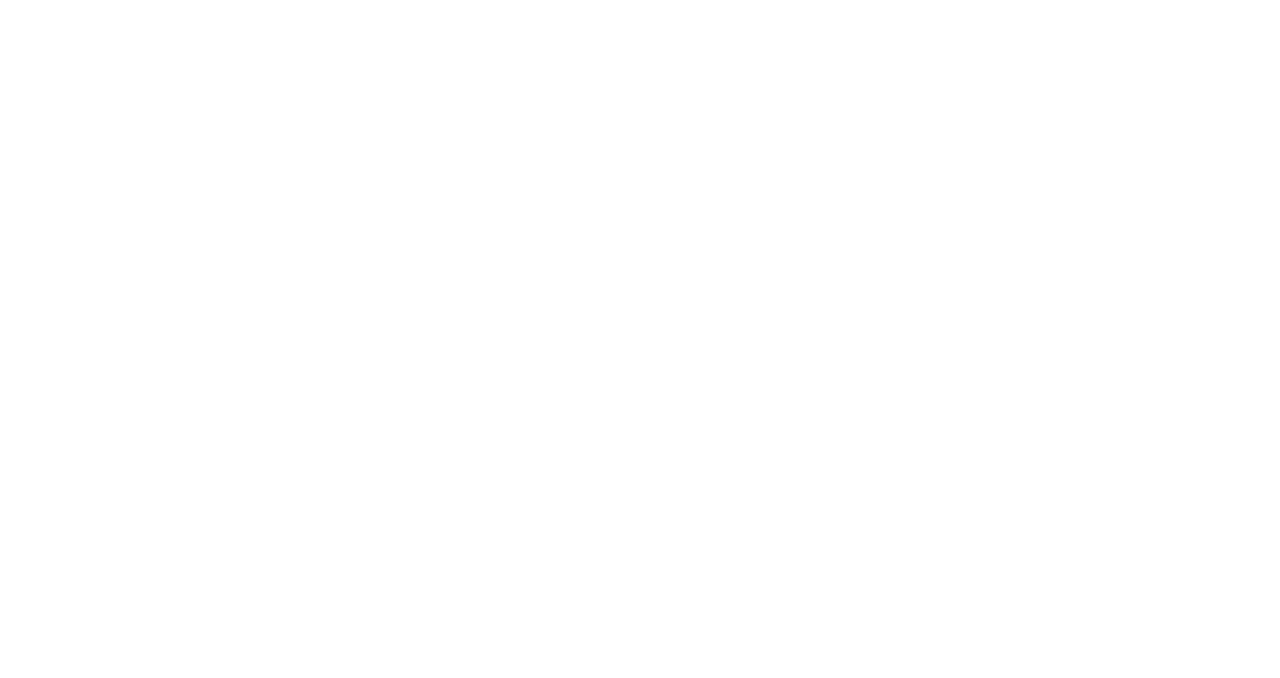
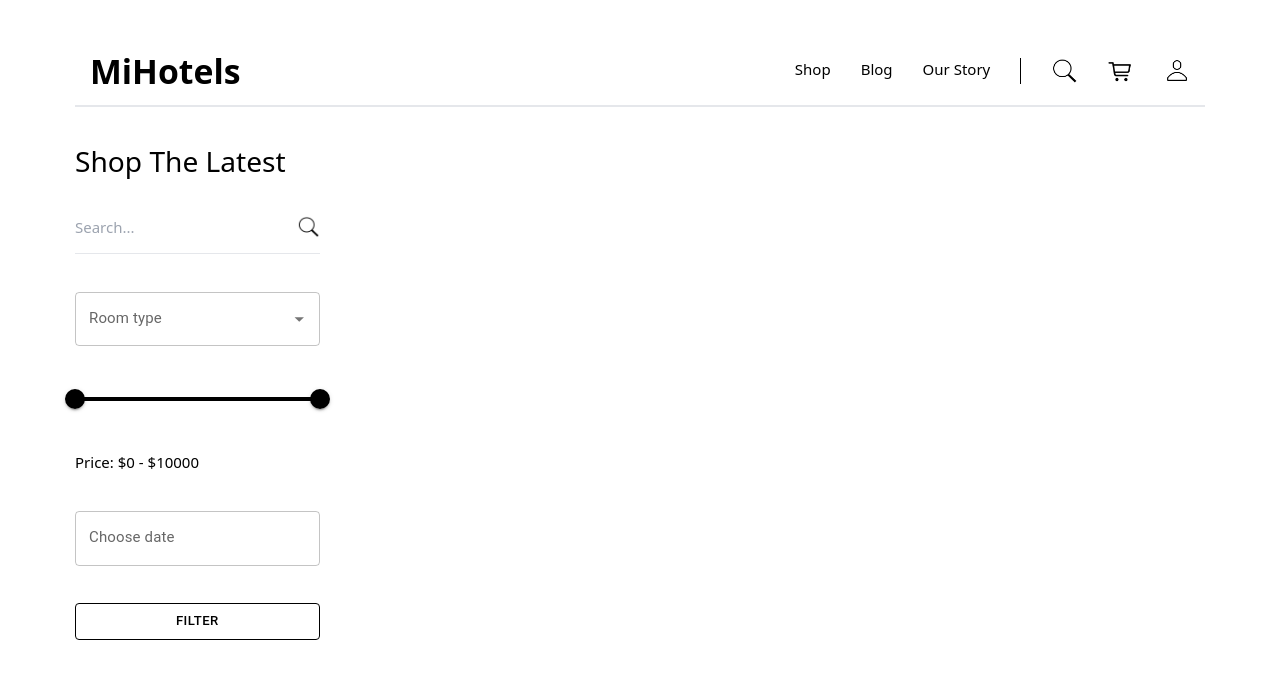
Before and after one commit to Maseidi/hotel-reservation-ui, a React (Vite) app: page /archive in a window 1280 px wide. Before the commit this address had no page. Shown: the top 678 px of the page. Built offline with nearby package versions, Linux system fonts and the light colour scheme.

Commit message:
add image submit

```diff
--- a/package.json
+++ b/package.json
@@ -10,7 +10,12 @@
     "preview": "vite preview"
   },
   "dependencies": {
+    "@emotion/react": "^11.11.4",
+    "@emotion/styled": "^11.11.5",
+    "@mui/material": "^5.16.0",
+    "@mui/x-date-pickers": "^7.9.0",
     "axios": "^1.7.2",
+    "dayjs": "^1.11.11",
     "react": "^18.3.1",
     "react-dom": "^18.3.1",
     "react-router-dom": "^6.24.0"
--- a/src/App.jsx
+++ b/src/App.jsx
@@ -10,12 +10,19 @@ import ProductDetails from './components/ProductDetails'
 import SubmitProduct from './components/SubmitProduct'
 import UpdateProduct from './components/UpdateProduct'
 import Admin from './views/Admin'
+import Archive from './views/Archive'
+import { LocalizationProvider } from '@mui/x-date-pickers'
+import { AdapterDayjs } from '@mui/x-date-pickers/AdapterDayjs'
+import Product from './views/Product'
 
 const App = () => {
   return (
+    <LocalizationProvider dateAdapter={AdapterDayjs}>
       <BrowserRouter>
         <Routes>
           <Route path="/auth" element={<Auth />} />
+          <Route path="/archive" element={<Archive />}/>
+          <Route path="/archive/:slug" element={<Product />}/>
           <Route path="/admin" element={<Admin />}>
             <Route path="users" element={<Users />} />
             <Route path="users/:id" element={<UserDetails />} />
@@ -28,6 +35,7 @@ const App = () => {
           </Route>
         </Routes>
       </BrowserRouter>
+    </LocalizationProvider>
   )
 }
 
--- a/src/components/Header.jsx
+++ b/src/components/Header.jsx
@@ -1,9 +1,9 @@
 import React from 'react'
 import { Link } from 'react-router-dom'
 
-const search = 'src/assets/images/search.png'
-const cart = 'src/assets/images/cart.png'
-const user = 'src/assets/images/user.png'
+const search = '/src/assets/images/search.png'
+const cart = '/src/assets/images/cart.png'
+const user = '/src/assets/images/user.png'
 
 const Header = () => {
   return (
--- a/src/components/Products.jsx
+++ b/src/components/Products.jsx
@@ -9,28 +9,28 @@ const headerStyles = 'capitalize border-b border-b-black'
 
 const mock = [
   {
-    id: 1,
+    _id: 1,
     title: 'a',
     price: 1000,
     code: 12,
     createdAt: Date.now()
   },
   {
-    id: 2,
+    _id: 2,
     title: 'b',
     price: 1500,
     code: 23,
     createdAt: Date.now()
   },
   {
-    id: 3,
+    _id: 3,
     title: 'c',
     price: 500,
     code: 34,
     createdAt: Date.now()
   },
   {
-    id: 4,
+    _id: 4,
     title: 'd',
     price: 3000,
     code: 37,
--- /dev/null
+++ b/src/components/SearchProduct.jsx
@@ -0,0 +1,16 @@
+import React, { useState } from 'react'
+import SearchProductMetrics from './SearchProductMetrics'
+import SearchProductResult from './SearchProductResult'
+
+const SearchProduct = () => {
+  const [products, setProducts] = useState()
+
+  return (
+    <div className="ml-20 flex mr-20 justify-between">
+      <SearchProductMetrics setProducts={setProducts} />
+      <SearchProductResult products={products} />
+    </div>
+  )
+}
+
+export default SearchProduct
--- /dev/null
+++ b/src/components/SearchProductMetrics.jsx
@@ -0,0 +1,121 @@
+import React, { useState } from 'react'
+import { Autocomplete, Button, Slider, TextField } from '@mui/material'
+import { DatePicker } from '@mui/x-date-pickers'
+
+const search = '/src/assets/images/search.png'
+
+const products = [
+  { slug: 'a', img: '/src/assets/images/h1.jpg', title: 'test1', price: 100 },
+  { slug: 'b', img: '/src/assets/images/h2.jpg', title: 'test2', price: 200 },
+  { slug: 'c', img: '/src/assets/images/h3.jpg', title: 'test3', price: 200 },
+  { slug: 'd', img: '/src/assets/images/h4.jpg', title: 'test4', price: 300 },
+  { slug: 'e', img: '/src/assets/images/h5.jpg', title: 'test5', price: 1000 },
+  { slug: 'f', img: '/src/assets/images/h6.jpg', title: 'test6', price: 2000 },
+  { slug: 'g', img: '/src/assets/images/h7.jpg', title: 'test7', price: 3500 }
+]
+
+const typeOptions = [
+  {
+    id: 1,
+    type: 1,
+    title: '1 room'
+  },
+  {
+    id: 2,
+    type: 2,
+    title: '2 rooms'
+  },
+  {
+    id: 1,
+    type: 3,
+    title: '3 rooms'
+  }
+]
+
+const SearchProductMetrics = (params) => {
+  const { setProducts } = params
+  const [searchCmd, setSearchCmd] = useState({
+    title: '',
+    type: null,
+    price: [0, 10000],
+    date: null
+  })
+
+  const handleTitleChange = (e) => {
+    setSearchCmd({
+      ...searchCmd,
+      title: e.target.value
+    })
+  }
+
+  const handleTypeChange = (e, value, reason) => {
+    if (reason == 'clear') {
+      setSearchCmd({
+        ...searchCmd,
+        type: null
+      })
+      return
+    }
+    setSearchCmd({
+      ...searchCmd,
+      type: value.type
+    })
+  }
+
+  const handlePriceChange = (e, value) => {
+    setSearchCmd({
+      ...searchCmd,
+      price: [value[0], value[1]]
+    })
+  }
+
+  const handleDateChange = (e, value) => {
+    setSearchCmd({
+      ...searchCmd,
+      date: value
+    })
+  }
+
+  const getData = () => {
+    setProducts(products)
+  }
+
+  return (
+    <div className="flex flex-col gap-10">
+      <h1 className="capitalize text-3xl">shop the latest</h1>
+      <div className="flex border-b pb-4 items-center justify-between">
+        <input
+          type="text"
+          placeholder="Search..."
+          className="outline-none"
+          onChange={handleTitleChange}
+        />
+        <img src={search} alt="search" className="w-6 h-6" />
+      </div>
+      <Autocomplete
+        options={typeOptions}
+        autoHighlight
+        getOptionLabel={(option) => option.title}
+        onChange={handleTypeChange}
+        renderInput={(params) => <TextField {...params} label="Room type" />}
+      />
+      <Slider
+        min={0}
+        max={10000}
+        getAriaLabel={() => 'Minimum distance shift'}
+        value={searchCmd.price}
+        onChange={handlePriceChange}
+        valueLabelDisplay="off"
+        disableSwap
+        sx={{color: 'black'}}
+      />
+      <p className="capitalize">
+        price: ${searchCmd.price[0]} - ${searchCmd.price[1]}
+      </p>
+      <DatePicker label="Choose date" onChange={handleDateChange} />
+      <Button onClick={getData} sx={{border: '1px solid black', color: 'black'}}>filter</Button>
+    </div>
+  )
+}
+
+export default SearchProductMetrics
--- /dev/null
+++ b/src/components/SearchProductResult.jsx
@@ -0,0 +1,30 @@
+import React from 'react'
+import { Link } from 'react-router-dom'
+
+const SearchProductResult = (params) => {
+  const { products = [] } = params
+
+  return (
+    <div className="grid grid-cols-1 lg:grid-cols-2 2xl:grid-cols-3 gap-10">
+      {products.map((elem, index) => {
+        return (
+          <Link key={index} to={`/archive/${elem.slug}`}>
+            <div className="flex flex-col gap-2">
+              <div className="w-72 h-72">
+                <img
+                  src={elem.img}
+                  alt={elem.title}
+                  className="w-full h-full rounded-lg object-cover"
+                />
+              </div>
+              <h2 className="capitalize font-bold">{elem.title}</h2>
+              <p className="text-[#A18A68] font-bold">$ {elem.price}</p>
+            </div>
+          </Link>
+        )
+      })}
+    </div>
+  )
+}
+
+export default SearchProductResult
--- a/src/components/SubmitProduct.jsx
+++ b/src/components/SubmitProduct.jsx
@@ -2,6 +2,7 @@ import React, { useRef, useState } from 'react'
 import Input from './Input'
 import axios from 'axios'
 import Loading from './Loading'
+import Select from './Select'
 
 const validAuthSubmit =
   'capitalize bg-submit text-primary rounded-lg p-2 hover:brightness-125 text-lg w-max self-end'
@@ -14,27 +15,14 @@ const SubmitProduct = () => {
     price: 0,
     description: '',
     slug: '',
-    img: ''
+    kind: ''
   })
+  const [file, setFile] = useState(null)
   const [errors, setErrors] = useState({})
   const [loading, setLoading] = useState(false)
-  const fileRef = useRef(null)
-
-  const handleFileChange = () => {
-    const data = new FormData()
-    data.append('file', fileRef.current.files[0])
-    setStoreProductCmd({
-      ...storeProductCmd,
-      img: data
-    })
-  }
 
   const changeValue = (e, name) => {
     if (name == 'price') if (e.target.value < 0) return
-    if (name == 'img') {
-      handleFileChange()
-      return
-    }
     setStoreProductCmd({
       ...storeProductCmd,
       [name]: e.target.value
@@ -43,8 +31,13 @@ const SubmitProduct = () => {
 
   const storeUser = () => {
     setLoading(true)
+    file.append('title', storeProductCmd.title)
+    file.append('price', storeProductCmd.description)
+    file.append('slug', storeProductCmd.slug)
+    file.append('kind', storeProductCmd.kind)
+    file.append('description', storeProductCmd.description)
     axios
-      .post(process.env.URL + '/admin/products', storeProductCmd, {
+      .post(process.env.URL + '/admin/products', file, {
         headers: {
           Authorization: `Bearer ${localStorage.getItem('token')}`
         }
@@ -82,6 +75,15 @@ const SubmitProduct = () => {
             name={'title'}
             error={errors['title']}
           />
+          <Select
+            label={'kind'}
+            value={storeProductCmd.kind}
+            change={changeValue}
+            name={'kind'}
+            error={errors['kind']}
+            values={['1 room', '2 room', '3 room']}
+            options={['1 room', '2 room', '3 room']}
+          />
           <Input
             label={'price'}
             value={storeProductCmd.price}
@@ -111,13 +113,16 @@ const SubmitProduct = () => {
           />
           <Input
             label={'picture'}
-            value={storeProductCmd.img.name}
+            value={file?.name || ''}
             type={'file'}
             placeholder={'select picture'}
-            change={changeValue}
-            name={'img'}
-            error={errors['img']}
-            ref={fileRef}
+            change={(e) => {
+              const data = new FormData()
+              data.append('file', e.target.files[0])
+              setFile(data)
+            }}
+            name={'file'}
+            error={errors['file']}
           />
           {anythingEmpty() ? (
             <button className={invalidAuthSubmit} disabled>
--- a/src/components/Users.jsx
+++ b/src/components/Users.jsx
@@ -9,28 +9,28 @@ const headerStyles = 'capitalize border-b border-b-black'
 
 const mock = [
   {
-    id: 1,
+    _id: 1,
     name: 'a',
     email: 'a@a.com',
     isAdmin: false,
     createdAt: Date.now()
   },
   {
-    id: 2,
+    _id: 2,
     name: 'b',
     email: 'b@b.com',
     isAdmin: true,
     createdAt: Date.now()
   },
   {
-    id: 3,
+    _id: 3,
     name: 'c',
     email: 'c@c.com',
     isAdmin: false,
     createdAt: Date.now()
   },
   {
-    id: 4,
+    _id: 4,
     name: 'd',
     email: 'd@d.com',
     isAdmin: true,
--- a/src/views/Archive.jsx
+++ b/src/views/Archive.jsx
@@ -1,10 +1,12 @@
 import React from 'react'
 import Header from '../components/Header'
+import SearchProduct from '../components/SearchProduct'
 
 const Archive = () => {
-  return <div>
+  return <>
     <Header/>
-  </div>
+    <SearchProduct/>
+  </>
 }
 
 export default Archive
--- /dev/null
+++ b/src/views/Product.jsx
@@ -0,0 +1,54 @@
+import React, { useState } from 'react'
+import Header from '../components/Header'
+import { DatePicker } from '@mui/x-date-pickers'
+import { Button } from '@mui/material'
+import { formatDate } from '../../util/helper'
+
+const Product = () => {
+  const [date, setDate] = useState()
+
+  const reserve = () => {
+    console.log('reserving...')
+  }
+
+  return (
+    <>
+      <Header />
+      <div className="flex gap-10 mx-20">
+        <img
+          src={'/src/assets/images/h1.jpg'}
+          alt={'h1'}
+          className="w-[35rem] rounded-xl"
+        />
+        <div className="flex flex-col gap-5">
+          <h1 className="font-bold text-5xl">Hotel 1</h1>
+          <p className="text-[#A18A68] font-bold text-2xl">$ 1000</p>
+          <p className="text-[#707070] font-bold">3 rooms</p>
+          <p className="text-[#707070] font-bold capitalize">
+            availabe from {formatDate(Date.now() - 1000000000)} to{' '}
+            {formatDate(Date.now() + 1000000000)}
+          </p>
+          <p>
+            Lorem ipsum dolor sit amet consectetur adipisicing elit. Ipsum
+            doloremque aperiam fugiat, cupiditate velit vitae earum possimus,
+            voluptatibus voluptates sequi, eum vel molestias consectetur.
+            Deleniti eligendi numquam animi quaerat explicabo.
+          </p>
+          <DatePicker
+            label="Choose date"
+            onChange={(e, val) => setDate(val)}
+            sx={{ width: '19rem' }}
+          />
+          <Button
+            onClick={reserve}
+            sx={{ width: '19rem', color: 'black', border: '1px solid black' }}
+          >
+            Reserve
+          </Button>
+        </div>
+      </div>
+    </>
+  )
+}
+
+export default Product
```
Also changed, not shown: 1 other file (tests, documents, lock files or other folders). Lines whose indentation alone changed are shown as unchanged.
